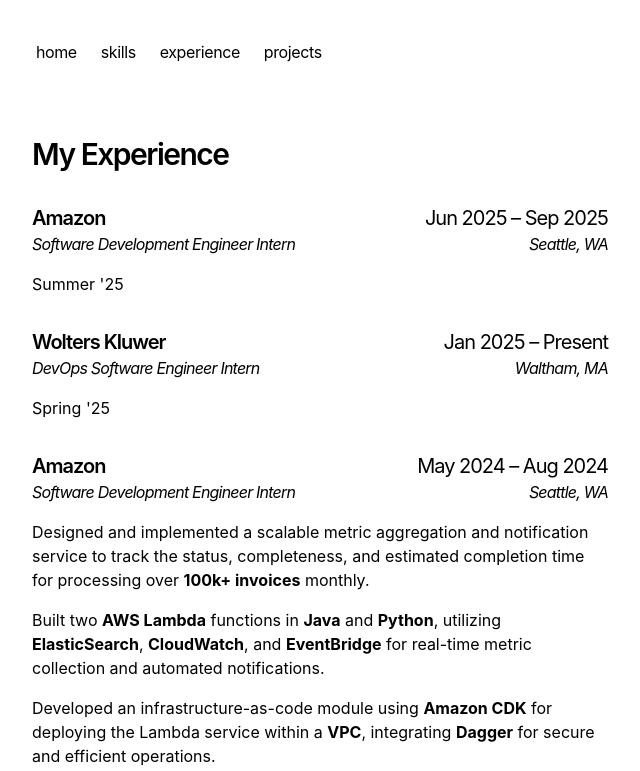
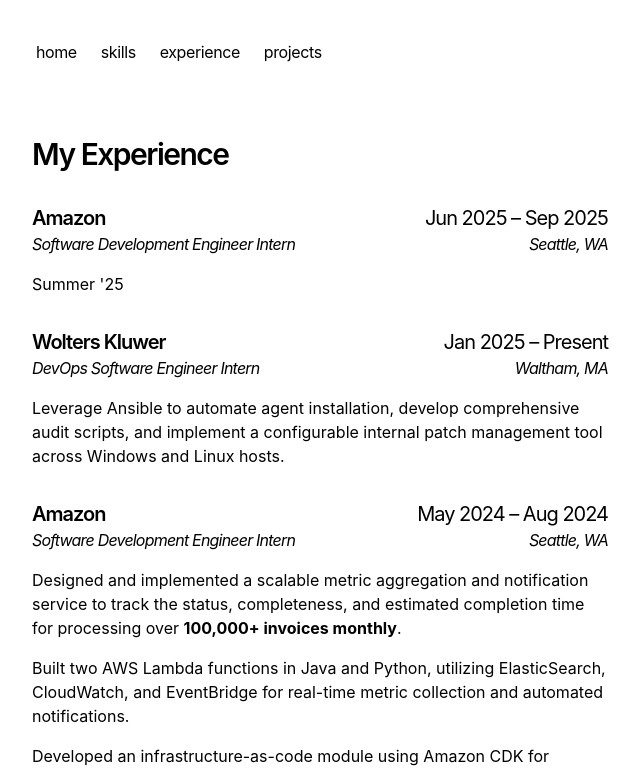
Before and after one commit to nnwetzel/portfolio, a Next.js app: page /experience in a window 1280 px wide. Shown: the top 771 px of the page, without its empty margins (320-960 px from the left). Built offline with nearby package versions, Linux system fonts and the light colour scheme.

Commit message:
Update experience, skills, and resume

```diff
--- a/app/components/footer.tsx
+++ b/app/components/footer.tsx
@@ -24,7 +24,7 @@
               className="flex items-center transition-all hover:text-neutral-800 dark:hover:text-neutral-100"
               rel="noopener noreferrer"
               target="_blank"
-              href="https://drive.google.com/file/d/1qof_qZSpnFkhPmIarpFuxTTCdqqg8CDA/view"
+              href="https://drive.google.com/file/d/1PZWv48Olw_j97TXRzWOh3w4eJTMn6iQ8/view"
               download="Nathaniel_Wetzel_Resume.pdf"
           >
             <ArrowIcon/>
--- a/app/experience/page.tsx
+++ b/app/experience/page.tsx
@@ -34,7 +34,8 @@
             <p className="tracking-tighter"><i>Waltham, MA</i></p>
           </div>
           <p className="mb-4">
-            Spring '25
+            Leverage Ansible to automate agent installation, develop comprehensive audit scripts, and implement a
+            configurable internal patch management tool across Windows and Linux hosts.
           </p>
         </section>
         <section className="mb-4">
@@ -48,22 +49,22 @@
           </div>
           <p className="mb-4">
             Designed and implemented a scalable metric aggregation and notification service to track
-            the status, completeness, and estimated completion time for processing over <b>100k+
-            invoices</b> monthly.
+            the status, completeness, and estimated completion time for processing over <b>100,000+
+            invoices monthly</b>.
           </p>
           <p className="mb-4">
-            Built two <b>AWS Lambda</b> functions in <b>Java</b> and <b>Python</b>,
-            utilizing <b>ElasticSearch</b>, <b>CloudWatch</b>, and <b>EventBridge</b> for real-time
+            Built two AWS Lambda functions in Java and Python,
+            utilizing ElasticSearch, CloudWatch, and EventBridge for real-time
             metric collection and automated notifications.
           </p>
           <p className="mb-4">
-            Developed an infrastructure-as-code module using <b>Amazon CDK</b> for deploying the
-            Lambda service within a <b>VPC</b>, integrating <b>Dagger</b> for secure and efficient
+            Developed an infrastructure-as-code module using Amazon CDK for deploying the
+            Lambda service within a VPC, integrating Dagger for secure and efficient
             operations.
           </p>
           <p className="mb-4">
             Immediately enhanced engineering on-call visibility and responsiveness by utilizing the
-            service to effectively resolve a <b>high-severity incident</b>, preventing future
+            service to effectively resolve a high-severity incident, preventing future
             disruptions and ensuring timely invoice rendering and delivery.
           </p>
         </section>
--- a/app/skills/page.tsx
+++ b/app/skills/page.tsx
@@ -12,7 +12,7 @@
 
         <div className="mb-8">
           <h2 className="text-xl font-semibold tracking-tighter">Languages</h2>
-          <p>Java, Python, HTML5/CSS</p>
+          <p>Java, Python, JavaScript, ReactJS, HTML5/CSS</p>
         </div>
 
         <div className="mb-6">
```
